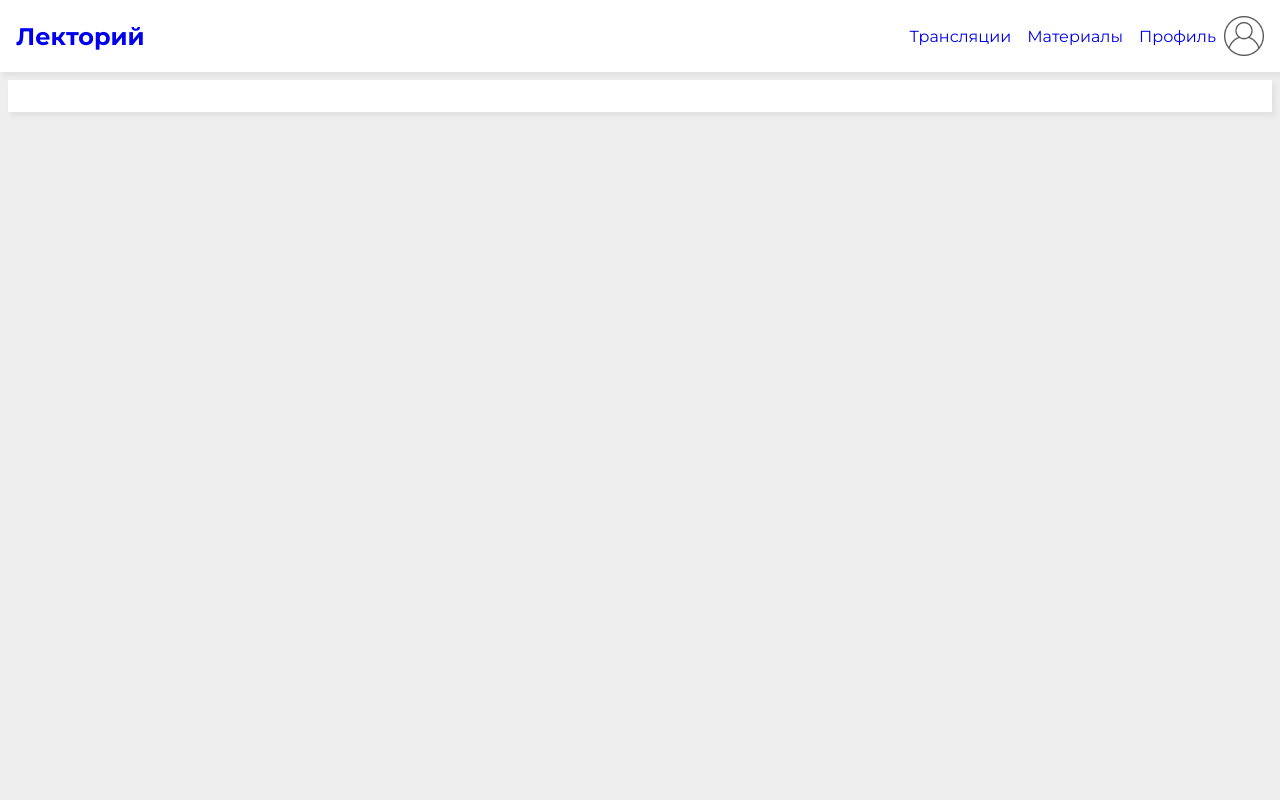
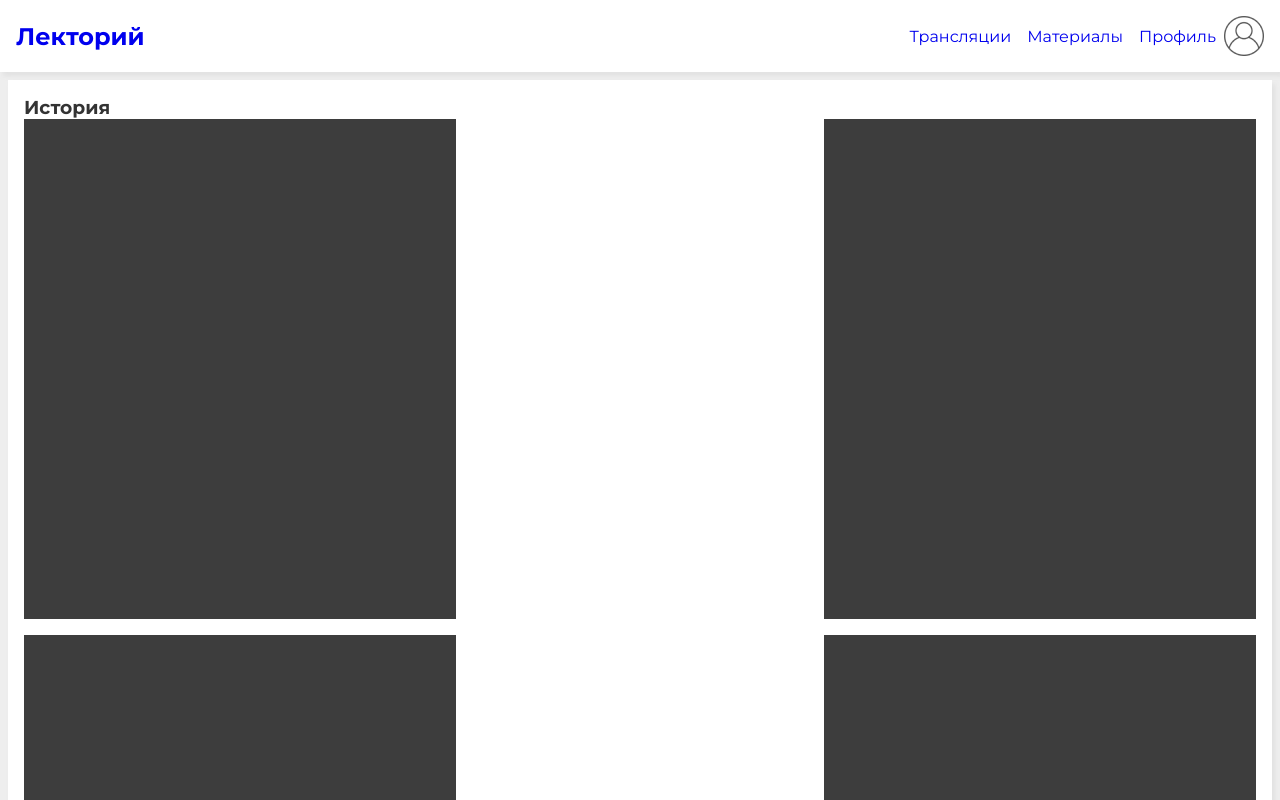
Before and after one commit to ilyasgaripov97/lectory-frontend, a React (Create React App) app: page /materials in a window 1280 px wide. Shown: the top 800 px of the page. Built offline with nearby package versions, Linux system fonts and the light colour scheme.

Commit message:
Test flex container and flex-basis

```diff
--- a/src/components/Card/Card.css
+++ b/src/components/Card/Card.css
@@ -16,6 +16,7 @@
   flex-direction: column;
   padding: 16px;
   width: 100%;
+  box-sizing: border-box;
 }
 
 /* Extra small devices (phones, 600px and down) */
--- a/src/components/Home/Home.jsx
+++ b/src/components/Home/Home.jsx
@@ -14,8 +14,9 @@ const Home = ({ materials, setMaterials }) => {
 
 
   // TODO move fetch request into seaparate file, because it used in many places
-  useEffect(async () => {
+  useEffect(() => {
     const id_user = parseJwt(localStorage.getItem('token')).id_user;
+    async function fetchData() {
         const response = await fetch(`http://localhost:8000/user/${id_user}/materials`, {
         method: 'GET',
         headers: {
@@ -24,6 +25,8 @@ const Home = ({ materials, setMaterials }) => {
       })
       const json = await response.json();
       setMaterials(json.data)
+    }
+    fetchData();
   }, [])
 
   return(
--- a/src/components/Materials/Materials.css
+++ b/src/components/Materials/Materials.css
@@ -7,3 +7,17 @@
   max-width: 1440px;
   margin: 0 auto;
 }
+
+.category-cards {
+  display: flex;
+  flex-wrap: wrap;
+  flex-direction: row;
+  justify-content: space-between;
+}
+
+.test-card {
+  flex-basis: 27em;
+  height: 500px;
+  background-color: #3d3d3d;
+  margin-bottom: 16px;
+}
--- a/src/components/Materials/Materials.jsx
+++ b/src/components/Materials/Materials.jsx
@@ -4,6 +4,13 @@ import Card from '../Card/Card';
 import Menu from '../Menu/Menu';
 
 const Materials = ({ materials, setMaterials }) => {
+
+  const showMaterials = () => {
+    console.log(materials);
+  }
+
+
+
   return (
     <div className="materials-wrapper">
       <Card>
@@ -11,6 +18,15 @@ const Materials = ({ materials, setMaterials }) => {
       </Card>
       <div className="materials-content">
         <Card margin={"small"}>
+          <h3>История</h3>
+          <div className="category-cards">
+            <div className="test-card"></div>
+            <div className="test-card"></div>
+            <div className="test-card"></div>
+            <div className="test-card"></div>
+            <div className="test-card"></div>
+            <div className="test-card"></div>
+          </div>
         </Card>
       </div>
     </div>
```
Lines whose indentation alone changed are shown as unchanged.
